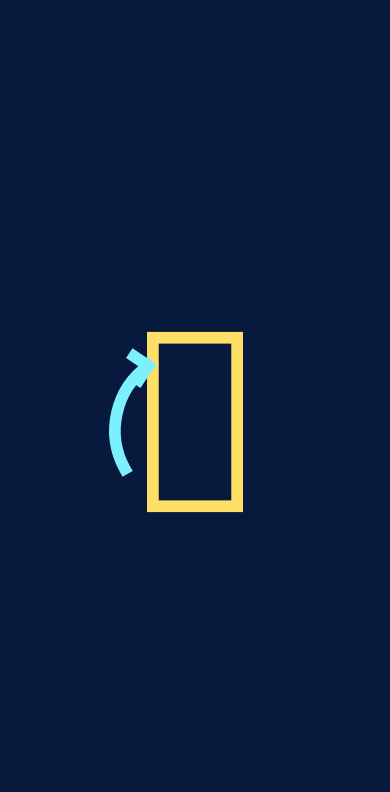
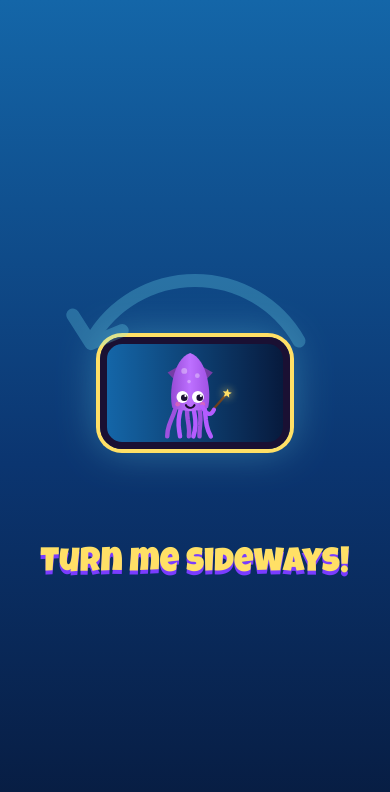
Before and after one commit to jonhaddow/squid, a SvelteKit app: page / in a window 390 px wide. Shown: the top 792 px of the page. Built offline with nearby package versions, Linux system fonts and the light colour scheme.

Commit message:
Nicer rotate screen: a phone with the squid turning sideways
Shown by CSS so it's there from the first paint, with the squid staying
upright as the phone turns, an arrow beside it and "Turn me sideways!".

Co-Authored-By: Claude Opus 5.5 <noreply@anthropic.com>

```diff
--- a/src/routes/+page.svelte
+++ b/src/routes/+page.svelte
@@ -221,14 +221,23 @@
 		{/if}
 	{/if}
 
-	{#if portrait}
-		<div class="rotate" role="alert" aria-label="Turn your device sideways">
-			<svg viewBox="0 0 100 100" aria-hidden="true">
-				<rect class="phone" x="32" y="14" width="36" height="72" />
-				<path class="arrow" d="M20 70 A34 34 0 0 1 30 26 M24 22 l6 4 -4 6" />
+	<!-- Shown by CSS in portrait, so it's there from the first paint. -->
+	<div class="rotate" role="alert" aria-label="Turn your device sideways">
+		<div class="turn">
+			<div class="phone">
+				<SquidPreview
+					color={players[0]?.color ?? '#b45cff'}
+					hat={players[0]?.hat ?? null}
+					size={96}
+				/>
+			</div>
+			<svg class="arrow" viewBox="0 0 100 100" aria-hidden="true">
+				<path d="M90 30 A46 46 0 0 0 10 30" />
+				<path d="M3 20 L10 31 L22 26" />
 			</svg>
 		</div>
-	{/if}
+		<p>Turn me sideways!</p>
+	</div>
 </main>
 
 <style>
@@ -430,39 +439,104 @@
 	}
 
 	.rotate {
+		display: none;
+	}
+	@media (orientation: portrait) {
+		.rotate {
+			display: flex;
+		}
+	}
+	.rotate {
 		position: fixed;
 		inset: 0;
 		z-index: 10;
+		flex-direction: column;
+		align-items: center;
+		justify-content: center;
+		gap: 24px;
+		background: linear-gradient(var(--sea-3), var(--sea-2) 55%, var(--sea));
+	}
+	.turn {
+		position: relative;
+		width: 260px;
+		height: 260px;
 		display: grid;
 		place-items: center;
-		background: var(--sea);
 	}
-	.rotate svg {
-		width: min(60vw, 260px);
-		overflow: visible;
+	/* A phone with the squid on its screen, turning sideways and back. */
+	.phone {
+		width: 112px;
+		height: 190px;
+		display: grid;
+		place-items: center;
+		border: 7px solid var(--ink);
+		border-radius: 22px;
+		background: linear-gradient(var(--sea-3), var(--sea));
+		box-shadow:
+			0 0 0 4px var(--gold),
+			0 0 40px rgba(124, 240, 255, 0.35);
+		animation: turn 3s ease-in-out infinite;
 	}
-	.phone {
-		fill: none;
-		stroke: var(--gold);
-		stroke-width: 5;
-		transform-origin: 50px 50px;
-		animation: turn 2.4s ease-in-out infinite;
+	/* The squid stays upright while the phone turns, like the game will. */
+	.phone > :global(*) {
+		animation: upright 3s ease-in-out infinite;
 	}
 	.arrow {
+		position: absolute;
+		inset: 0;
+		width: 100%;
+		height: 100%;
 		fill: none;
 		stroke: var(--glow);
 		stroke-width: 5;
-		stroke-linecap: square;
+		stroke-linecap: round;
+		stroke-linejoin: round;
+		animation: nudge 3s ease-in-out infinite;
+	}
+	.rotate p {
+		margin: 0;
+		font-size: 34px;
+		color: var(--gold);
+		text-shadow: 0 4px 0 var(--violet);
 	}
 
 	@keyframes turn {
 		0%,
-		25% {
+		20% {
 			rotate: 0deg;
 		}
-		60%,
+		50%,
+		85% {
+			rotate: -90deg;
+		}
 		100% {
-			rotate: -90deg;
+			rotate: 0deg;
+		}
+	}
+	@keyframes upright {
+		0%,
+		20% {
+			rotate: 0deg;
+		}
+		50%,
+		85% {
+			rotate: 90deg;
+		}
+		100% {
+			rotate: 0deg;
+		}
+	}
+	@keyframes nudge {
+		0%,
+		15% {
+			opacity: 1;
+		}
+		50%,
+		90% {
+			opacity: 0.25;
+		}
+		100% {
+			opacity: 1;
 		}
 	}
 </style>
```
